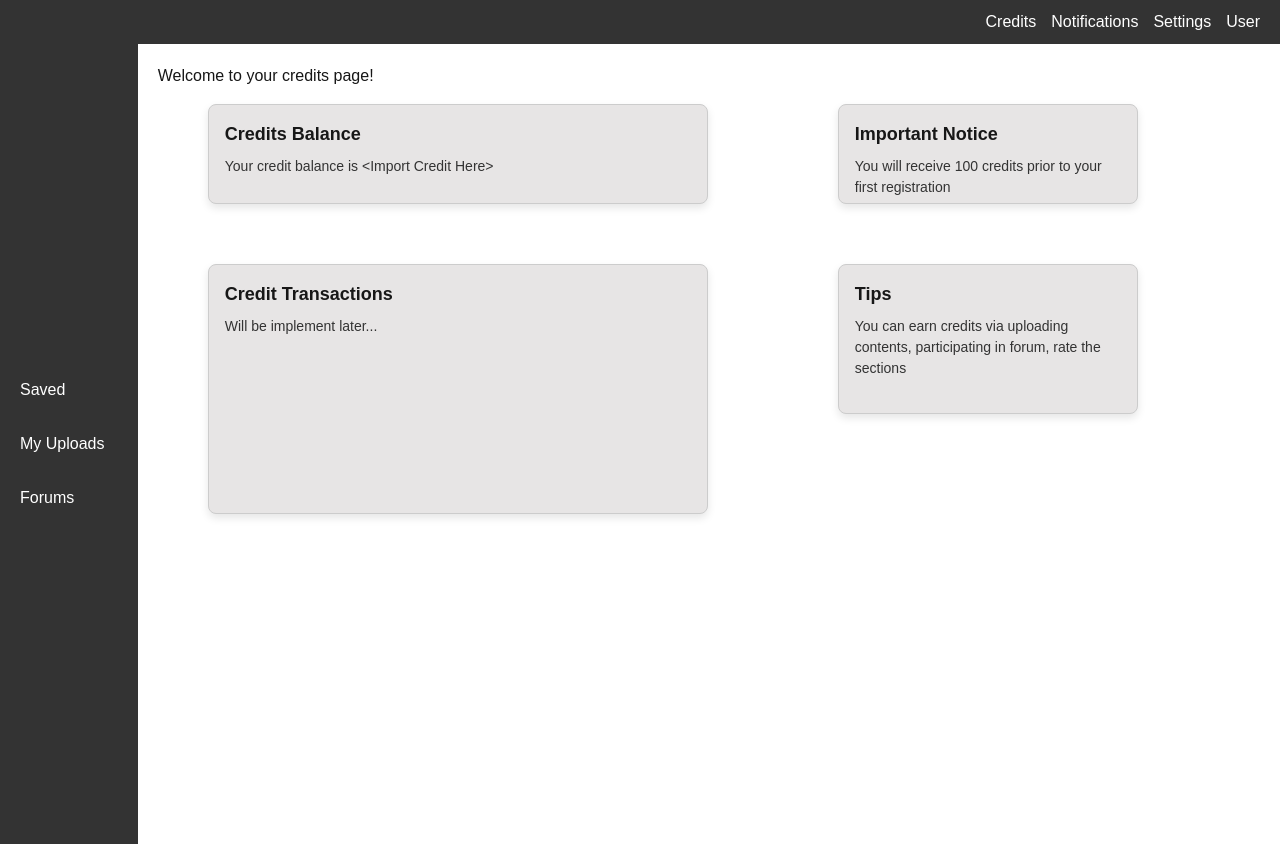
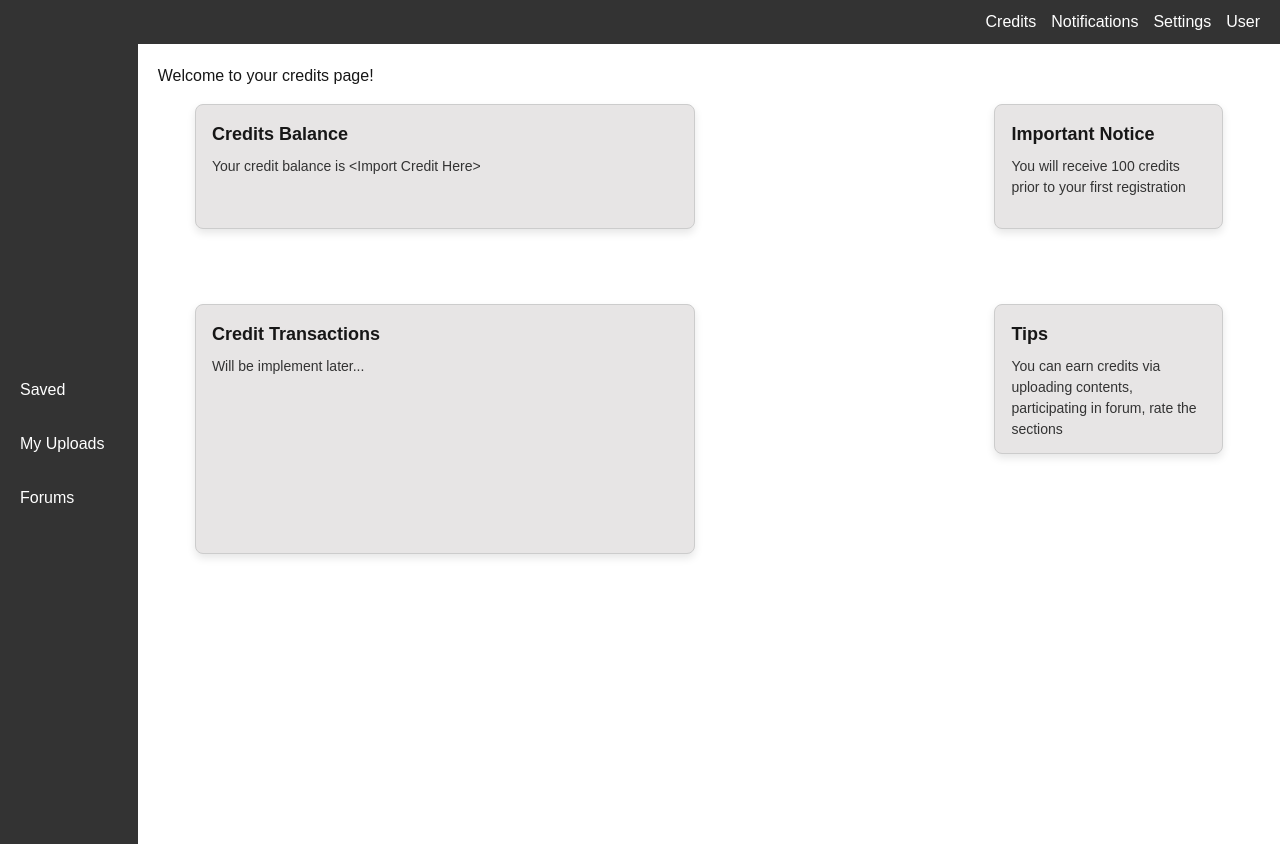
Before and after one commit to EECS3311F24/project-syllabally, a Next.js app: page /credits in a window 1280 px wide. Built offline with nearby package versions, Linux system fonts and the light colour scheme.

Commit message:
Repositioning Credit UI Page

```diff
--- a/src/app/credits/styles/creditpage.module.css
+++ b/src/app/credits/styles/creditpage.module.css
@@ -18,32 +18,32 @@
 
   .infobalance {
     position:absolute;
-    top: 50px;
-    left: 70px;
-    width: 500px;
-    height: 100px;
+    top: 10%;
+    left: 5%;
+    width: 100%;
+    height: 25%;
   }
 
   .infonotice {
     position: absolute;
-    top: 50px;
-    left: 700px;
-    width: 300px;
-    height: 100px;
+    top: 10%;
+    left: 75%;
+    width: 20%;
+    height: 25%;
   }
 
   .infotip {
     position: absolute;
-    top: 210px;
-    left: 700px;
-    width: 300px;
-    height: 150px;
+    top: 50%;
+    left: 75%;
+    width: 20%;
+    height: 30%;
   }
 
   .infotransaction {
     position: absolute;
-    top: 210px;
-    left: 70px;
-    width: 500px;
-    height: 250px;
+    top: 50%;
+    left: 5%;
+    width: 100%;
+    height: 50%;
   }
```
